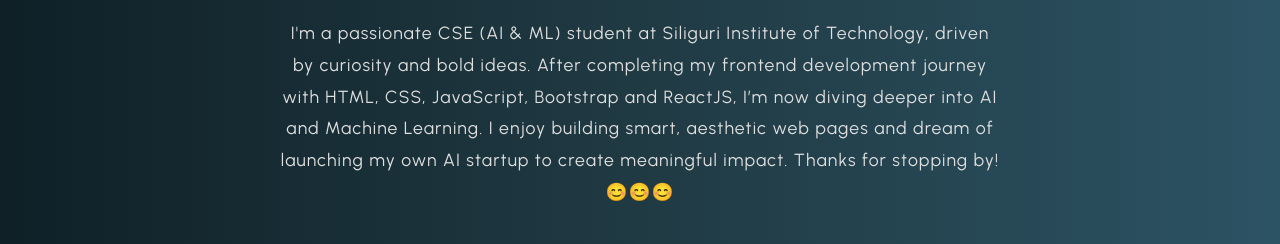
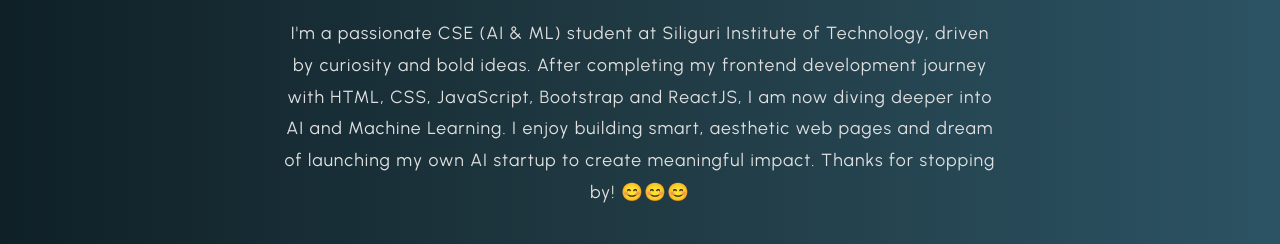
Before and after one commit to SBera01/A-demo-webpage-for-Freelance-Agency, a plain HTML site: page about.html in a window 1280 px wide. Shown: the part 388-632 px from the top of the page. Drawn offline with nearby package versions, Linux system fonts and the light colour scheme.

Commit message:
some changes

```diff
--- a/about.html
+++ b/about.html
@@ -60,7 +60,7 @@
         />
         <h1>Hello, I'm <span class="bg-theme1">Sourav Bera</span></h1>
         <p>
-          I'm a passionate CSE (AI & ML) student at Siliguri Institute of Technology, driven by curiosity and bold ideas. After completing my frontend development journey with HTML, CSS, JavaScript, Bootstrap and ReactJS, I’m now diving deeper into AI and Machine Learning. I enjoy building smart, aesthetic web pages and dream of launching my own AI startup to create meaningful impact. Thanks for stopping by! 😊😊😊
+          I'm a passionate CSE (AI & ML) student at Siliguri Institute of Technology, driven by curiosity and bold ideas. After completing my frontend development journey with HTML, CSS, JavaScript, Bootstrap and ReactJS, I am now diving deeper into AI and Machine Learning. I enjoy building smart, aesthetic web pages and dream of launching my own AI startup to create meaningful impact. Thanks for stopping by! 😊😊😊
         </p>
         <div class="social-buttons">
           <a
```
Also changed, not shown: style.css (line endings or trailing spaces).
